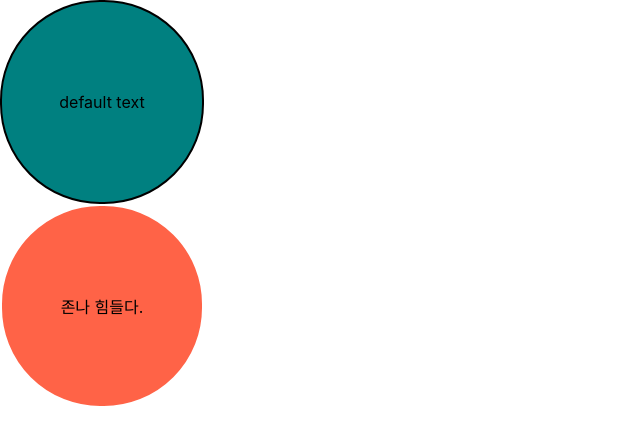
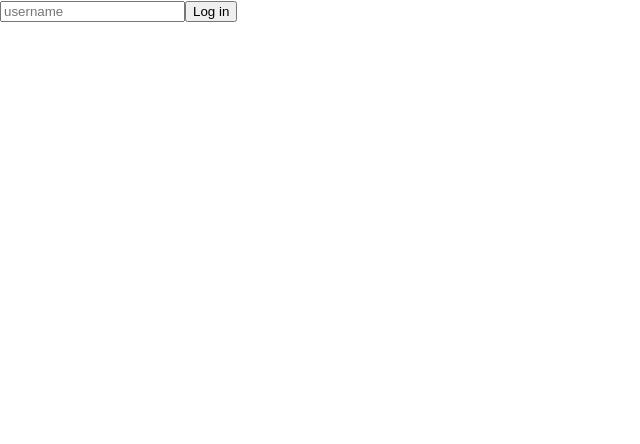
Before and after one commit to wkdwlgo/ts, a React (Create React App) app: page / in a window 1280 px wide. Shown: the top 444 px of the page, without its empty margins (0-640 px from the left). Built offline with nearby package versions, Linux system fonts and the light colour scheme.

Commit message:
ts form -usestate, onChange, onSubmit

```diff
--- a/src/App.tsx
+++ b/src/App.tsx
@@ -1,12 +1,24 @@
-
-import Circle from './Circle';
+import { useState } from "react";
 
 
 function App() {
+  const[value, setValue]=useState('')
+  const onChange = (event:React.FormEvent<HTMLInputElement>) => {
+    const {
+      currentTarget:{value},
+    }=event;
+    setValue(value);
+  };
+  const onSubmit=(event:React.FormEvent<HTMLFormElement>)=>{
+    event.preventDefault();
+    console.log("hello",value);
+  };
   return (
     <div>
-      <Circle borderColor='black' bgColor='teal'/>
-      <Circle bgColor='tomato'text='존나 힘들다.'/>
+      <form onSubmit={onSubmit}>
+        <input value={value} onChange={onChange} type="text" placeholder="username" />
+        <button>Log in</button>
+      </form>
     </div>
   );
 }
--- a/src/Circle.tsx
+++ /dev/null
@@ -1,34 +0,0 @@
-import styled from "styled-components";
-
-interface ContainerProps{
-    bgColor:string;
-    borderColor:string;
-}
-
-const Container = styled.div<ContainerProps>`
-    width: 200px;
-    height: 200px;
-    background-color: ${props => props.bgColor};
-    border-radius: 100px;
-    border: 2px solid ${props=>props.borderColor};
-    display: flex;
-    justify-content: center;
-    align-items: center;
-`;
-
-interface CircleProps{
-    bgColor:string;
-    borderColor?:string;//?: 있을 수도 있고 없을 수도 있다.
-    text?:string;
-}
-
-function Circle({bgColor,borderColor,text="default text"}:CircleProps){
-    return (
-    <Container bgColor={bgColor} borderColor={borderColor??"white"}>
-        {text}
-    </Container>
-    //만약 borderColor이 undefined라면 white로=> default 값을 줌
-    )
-}
-
-export default Circle;
```
Also changed, not shown: 1 other file (tests, documents, lock files or other folders).
